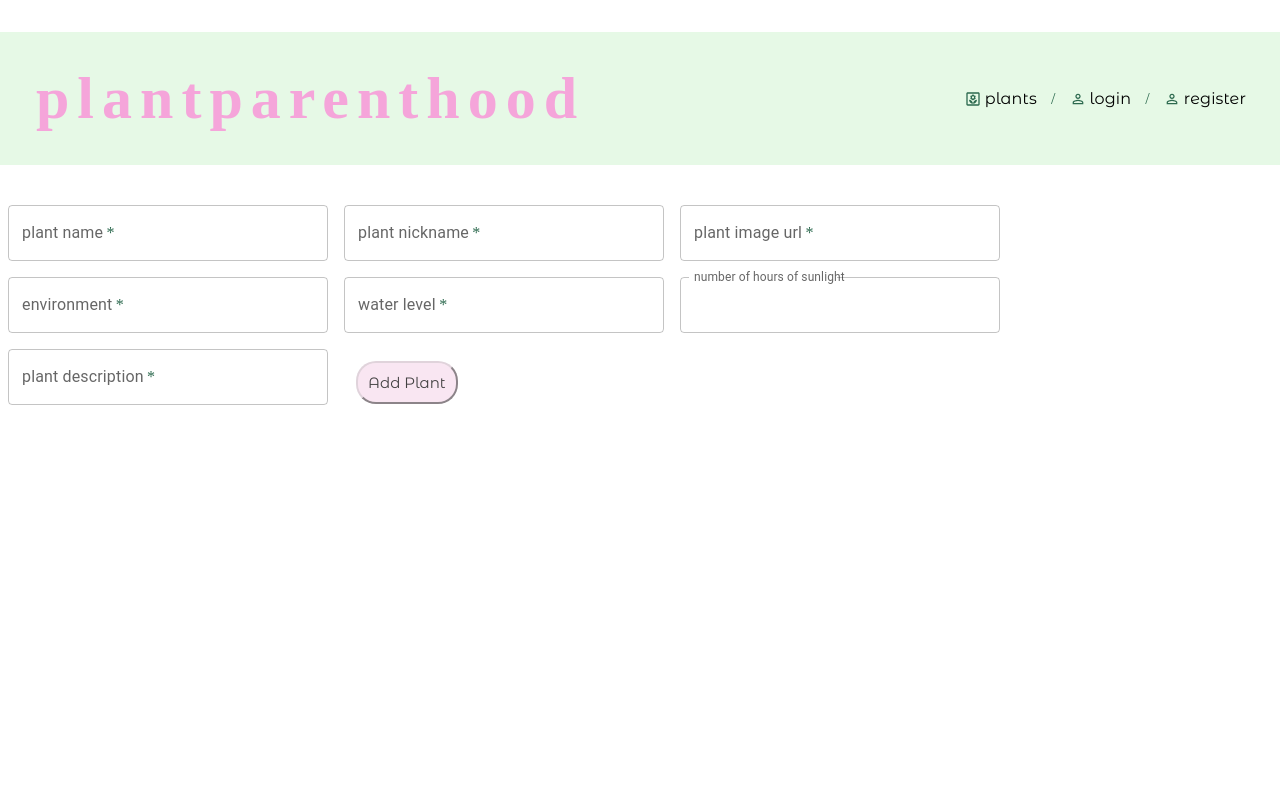
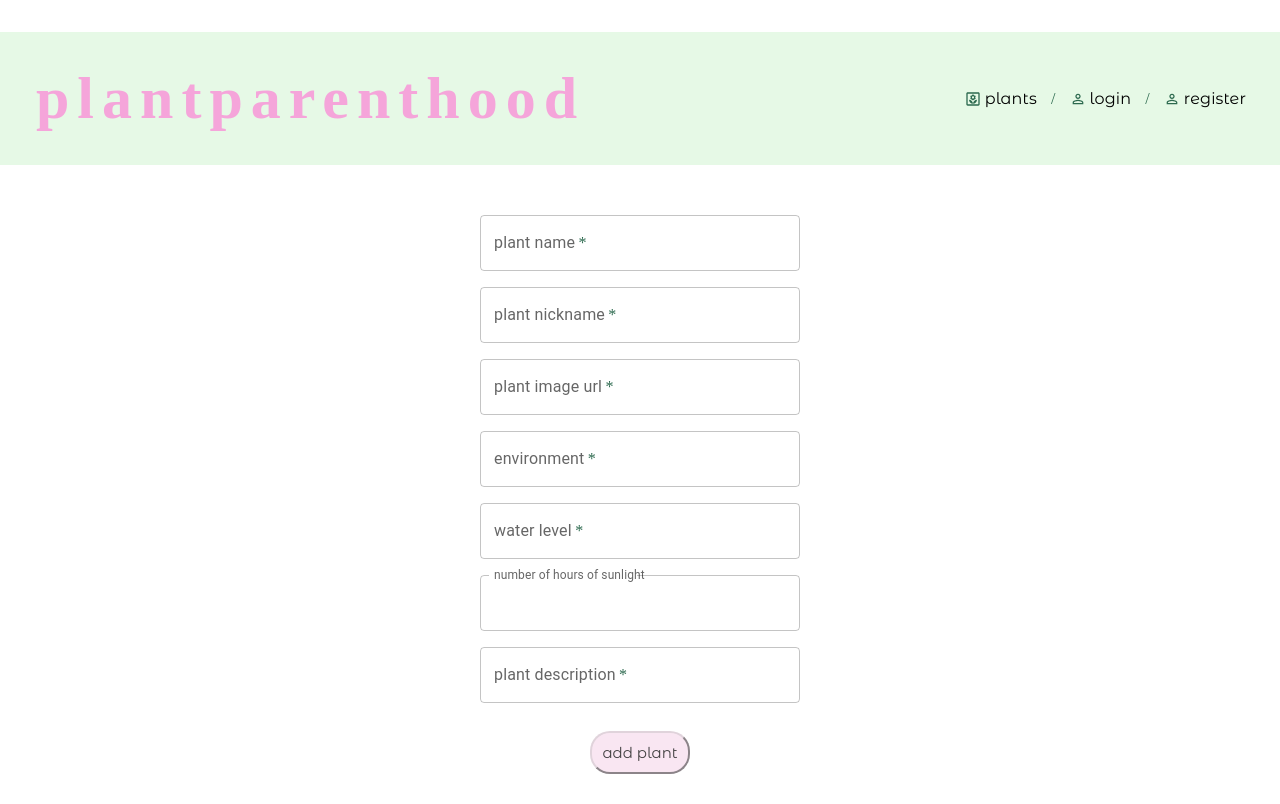
Before and after one commit to jsongcodes/plant-app-frontend, a React (Create React App) app: page /users/1/plants/new in a window 1280 px wide. Built offline with nearby package versions, Linux system fonts and the light colour scheme; no server answers; a web font is replaced by a local one.

Commit message:
Added currentUser as id

```diff
--- a/src/components/NewPlantForm.js
+++ b/src/components/NewPlantForm.js
@@ -1,44 +1,36 @@
-import { useState, useEffect } from "react";
+import { useState } from "react";
 import Box from "@mui/material/Box";
 import TextField from "@mui/material/TextField";
 
-const NewPlantForm = ({
-  // id,
-  onAddPlant, setPlants }) => {
-  // const [userIds, setUserIds] = useState([]);
-  // const [users, setUsers] = useState([]);
-  const [user_name, setUserName] = useState('');
-  const [user_image_url, setUserImageUrl] = useState('');
-  const [plant_name, setPlantName] = useState('');
-  const [plant_nickname, setPlantNickname] = useState('');
-  const [plant_image_url, setPlantImageUrl] = useState('');
-  const [environment, setEnvironment] = useState('');
-  const [water_level, setWaterLevel] = useState('');
-  const [sunlight_hours, setSunlightHours] = useState('');
-  const [plant_description, setPlantDescription] = useState('');
+const NewPlantForm = ({ onAddPlant, setPlants, currentUser }) => {
+  const [plant_name, setPlantName] = useState("");
+  const [plant_nickname, setPlantNickname] = useState("");
+  const [plant_image_url, setPlantImageUrl] = useState("");
+  const [environment, setEnvironment] = useState("");
+  const [water_level, setWaterLevel] = useState("");
+  const [sunlight_hours, setSunlightHours] = useState("");
+  const [plant_description, setPlantDescription] = useState("");
 
-
-
+  //form container that either sets state with empty, or have all that information pre populated. depending on who is calling it, it will render with the info or not. put all of state inside of that container. BONUS.
 
   const handleSubmit = (e) => {
     e.preventDefault();
     onAddPlant({
-      // user_ids: userIds,
-      // user_name,
-      user_image_url,
+      user_id: currentUser,
       plant_name,
       plant_nickname,
       plant_image_url,
       environment,
       water_level,
       sunlight_hours,
-      plant_description
+      plant_description,
     });
   };
 
   return (
     <Box
       component="form"
+      className="home-class"
       sx={{
         "& .MuiTextField-root": { m: 1, width: "40ch" },
       }}
@@ -46,6 +38,7 @@ const NewPlantForm = ({
       autoComplete="off"
       onSubmit={handleSubmit}
     >
+      <div>
         <TextField
           required
           id="outlined-required"
@@ -54,6 +47,8 @@ const NewPlantForm = ({
           onChange={(e) => setPlantName(e.target.value)}
           label="plant name"
         />
+      </div>
+      <div>
         <TextField
           required
           id="outlined-required"
@@ -62,6 +57,8 @@ const NewPlantForm = ({
           onChange={(e) => setPlantNickname(e.target.value)}
           label="plant nickname"
         />
+      </div>
+      <div>
         <TextField
           required
           id="outlined-required"
@@ -70,6 +67,8 @@ const NewPlantForm = ({
           onChange={(e) => setPlantImageUrl(e.target.value)}
           label="plant image url"
         />
+      </div>
+      <div>
         <TextField
           required
           id="outlined-required"
@@ -78,6 +77,8 @@ const NewPlantForm = ({
           onChange={(e) => setEnvironment(e.target.value)}
           label="environment"
         />
+      </div>
+      <div>
         <TextField
           required
           id="outlined-required"
@@ -86,6 +87,8 @@ const NewPlantForm = ({
           onChange={(e) => setWaterLevel(e.target.value)}
           label="water level"
         />
+      </div>
+      <div>
         <TextField
           id="outlined-number"
           label="number of hours of sunlight"
@@ -97,6 +100,8 @@ const NewPlantForm = ({
             shrink: true,
           }}
         />
+      </div>
+      <div>
         <TextField
           required
           id="outlined-required"
@@ -105,8 +110,8 @@ const NewPlantForm = ({
           onChange={(e) => setPlantDescription(e.target.value)}
           label="plant description"
         />
-
-      <button>Add Plant</button>
+      </div>
+      <button>add plant</button>
     </Box>
   );
 };
```
Lines whose indentation alone changed are shown as unchanged.
